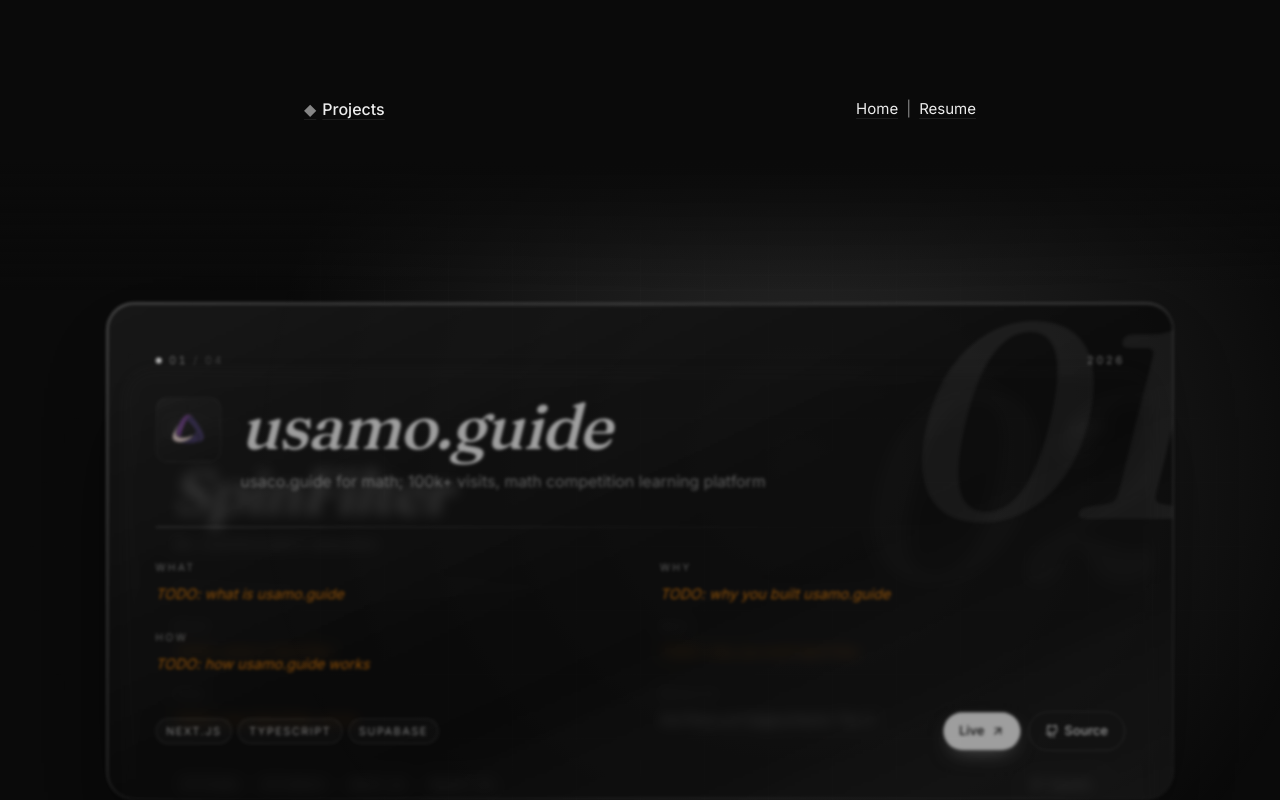
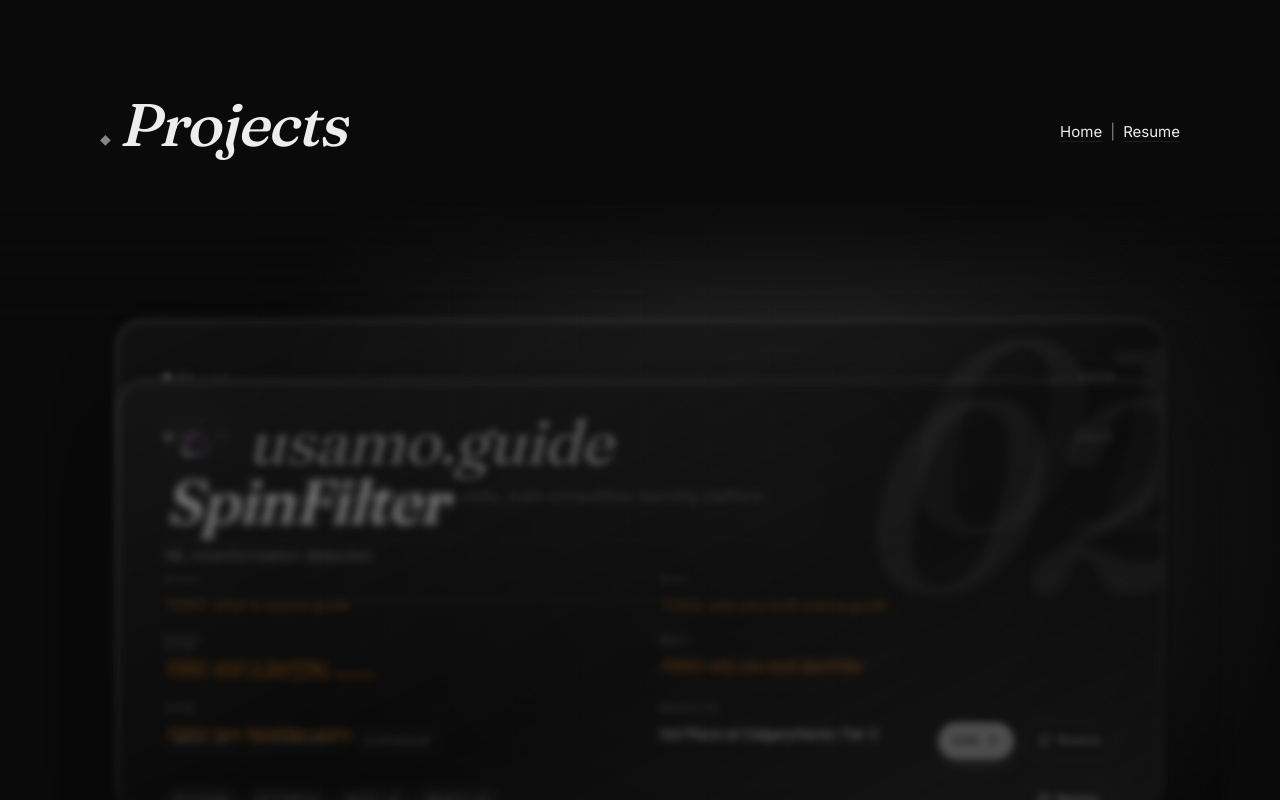
Before and after one commit to siddhantarora7/portfolio, a Next.js app: page /projects in a window 1280 px wide. Shown: the top 800 px of the page. Built offline with nearby package versions, Linux system fonts and the light colour scheme.

Commit message:
/improvement; Space out portfolio

```diff
--- a/app/page.tsx
+++ b/app/page.tsx
@@ -41,16 +41,39 @@
     <>
       {/* Hero */}
       <header>
-        <div className="flex items-start justify-between gap-4">
-          <h1 className="text-[16px] font-medium">
-            <Link href="/" className={linkClass}>
-              <span className="text-[color:var(--muted)] mr-1.5" aria-hidden>◆</span>
-              {hero.name}, {hero.age}
+        <div className="flex items-end justify-between gap-4">
+          <h1 className="leading-[0.95]">
+            <Link
+              href="/"
+              className="inline-flex items-end gap-2 transition-colors hover:text-[color:var(--foreground)]"
+            >
+              <span
+                className="mb-2 text-[14px] text-[color:var(--muted)]"
+                aria-hidden
+              >
+                ◆
+              </span>
+              <span
+                className="[font-family:var(--font-display),Georgia,serif] text-[clamp(36px,5.5vw,52px)] font-medium tracking-[-0.02em]"
+                style={{
+                  fontStyle: "italic",
+                  fontVariationSettings: "'opsz' 96",
+                }}
+              >
+                {hero.name}
+              </span>
+              <span className="mb-1.5 text-[15px] tabular-nums text-[color:var(--muted)]">
+                , {hero.age}
+              </span>
             </Link>
           </h1>
-          <NavLinks />
+          <div className="pb-2">
+            <NavLinks />
+          </div>
         </div>
-        <p className="mt-3 text-[color:var(--muted)]">{hero.bio}</p>
+        <p className="mt-5 max-w-[55ch] text-[16px] sm:text-[17px] text-[color:var(--muted)]">
+          {hero.bio}
+        </p>
         <HR />
       </header>
 
--- a/app/projects/page.tsx
+++ b/app/projects/page.tsx
@@ -14,20 +14,50 @@
 export default function ProjectsPage() {
   return (
     <>
-      <header className="flex items-center justify-between gap-4">
-        <h1 className="text-[16px] font-medium">
-          <Link href="/projects" className={linkClass}>
-            <span className="text-[color:var(--muted)] mr-1.5" aria-hidden>◆</span>
+      <header
+        style={{ width: "100vw", marginLeft: "calc(50% - 50vw)" }}
+      >
+        <div
+          className="mx-auto flex items-end justify-between gap-4"
+          style={{ width: "min(94vw, 1080px)" }}
+        >
+          <h1 className="leading-[0.95]">
+            <Link
+              href="/projects"
+              className="inline-flex items-end gap-2 transition-colors hover:text-[color:var(--foreground)]"
+            >
+              <span
+                className="mb-2 text-[14px] text-[color:var(--muted)]"
+                aria-hidden
+              >
+                ◆
+              </span>
+              <span
+                className="[font-family:var(--font-display),Georgia,serif] text-[clamp(40px,6vw,60px)] font-medium tracking-[-0.02em]"
+                style={{
+                  fontStyle: "italic",
+                  fontVariationSettings: "'opsz' 96",
+                }}
+              >
                 Projects
+              </span>
             </Link>
           </h1>
-        <nav className="flex items-center gap-2 text-[15px]">
-          <Link href="/" className={linkClass}>Home</Link>
+          <nav className="flex items-center gap-2 pb-2 text-[15px]">
+            <Link href="/" className={linkClass}>
+              Home
+            </Link>
             <span className="text-[color:var(--muted)]" aria-hidden>|</span>
-          <a href="/resume.pdf" target="_blank" rel="noreferrer" className={linkClass}>
+            <a
+              href="/resume.pdf"
+              target="_blank"
+              rel="noreferrer"
+              className={linkClass}
+            >
               Resume
             </a>
           </nav>
+        </div>
       </header>
 
       <ProjectsScrollSequence projects={projects} />
--- a/components/hr.tsx
+++ b/components/hr.tsx
@@ -1,7 +1,7 @@
 export function HR() {
   return (
     <hr
-      className="my-8 border-0 h-px"
+      className="my-12 border-0 h-px"
       style={{ background: "var(--rule)" }}
     />
   );
--- a/tailwind.config.ts
+++ b/tailwind.config.ts
@@ -10,7 +10,7 @@
   theme: {
     extend: {
       maxWidth: {
-        prose: "720px",
+        prose: "880px",
       },
       colors: {
         background: "var(--background)",
```
Lines whose indentation alone changed are shown as unchanged.
